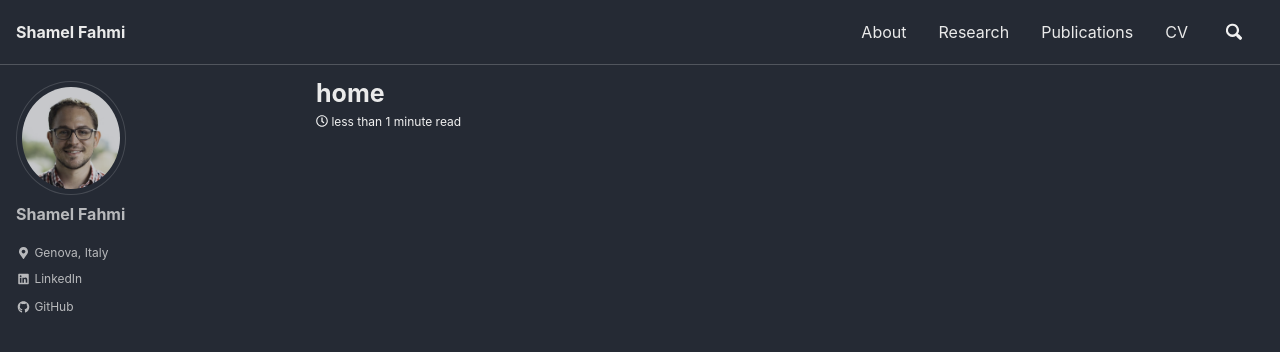
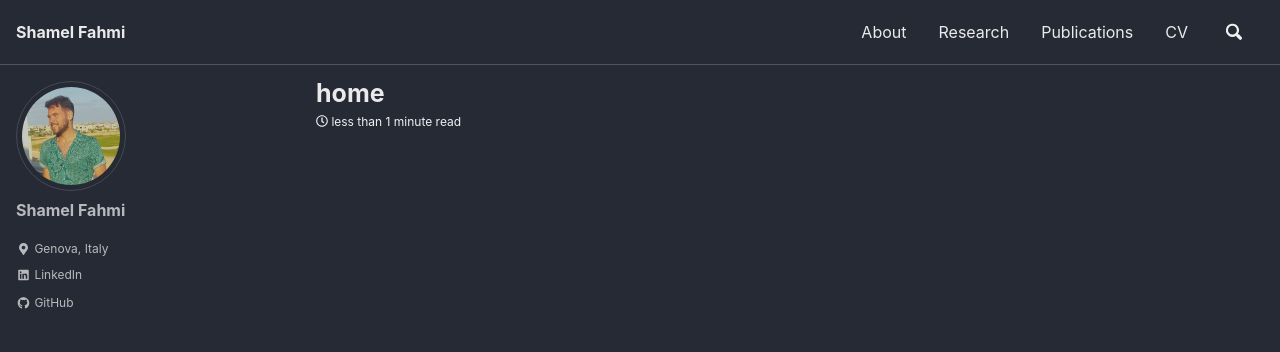
Before and after one commit to shamelfahmi/shamelfahmi.github.io, a Jekyll site: the page built from _pages/Home.md, in a window 1280 px wide and 900 px high. Shown: the top 352 px of the window. Built offline with Jekyll 4.4.1, drawn with Linux system fonts in a browser that asks for light colours; cached includes are drawn as plain includes; nearby versions of some CDN libraries.

Commit message:
added my picture, so i dont look like romeo :P

```diff
--- a/_config.yml
+++ b/_config.yml
@@ -103,10 +103,10 @@
 # Site Author
 author:
   name             : "Shamel Fahmi"
-  avatar           : /assets/images/Orsolino_Romeo_IHMC_cropped.JPG # path of avatar image, e.g. "/assets/images/bio-photo.jpg"
+  avatar           : /assets/images/my_pic.JPG # path of avatar image, e.g. "/assets/images/bio-photo.jpg"
   bio              : ""
   location         : "Genova, Italy"
-  github           : "orsoromeo"
+  github           : "shamelfahmi"
   linkedin         : "romeo-orsolino-0097b78a/"
   YouTube          : "https://www.youtube.com/channel/UC45i3BaTxTpDWPLY2UhpolA"
 
```
Also changed, not shown: assets/images/my_pic.jpg (added), 2 other files.
